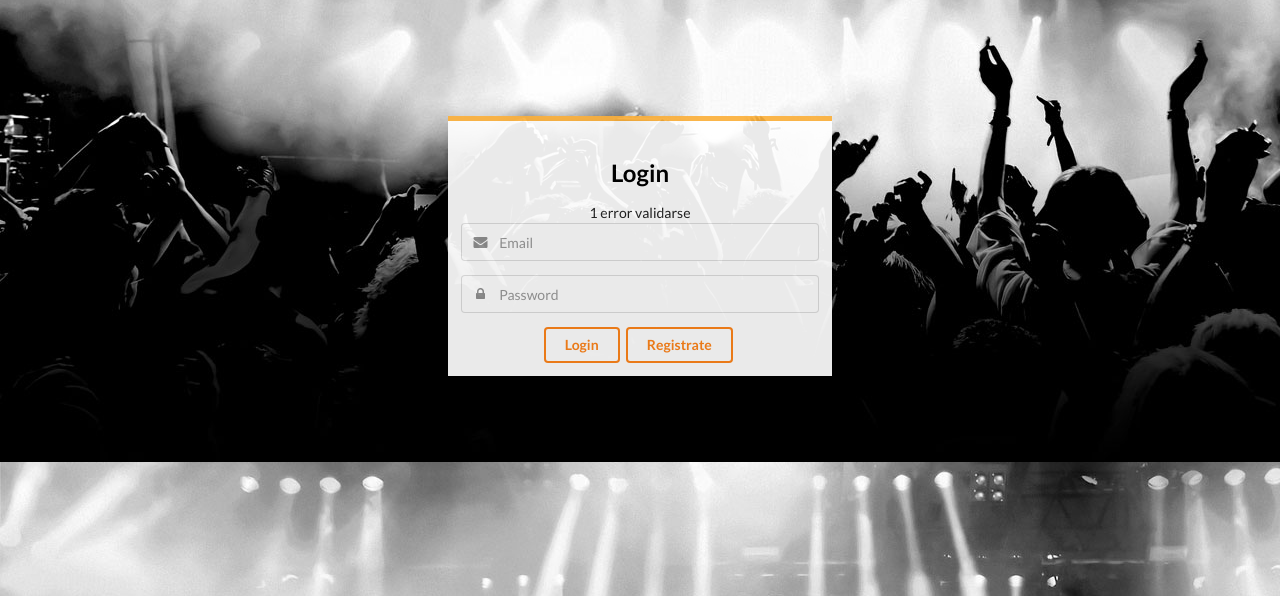
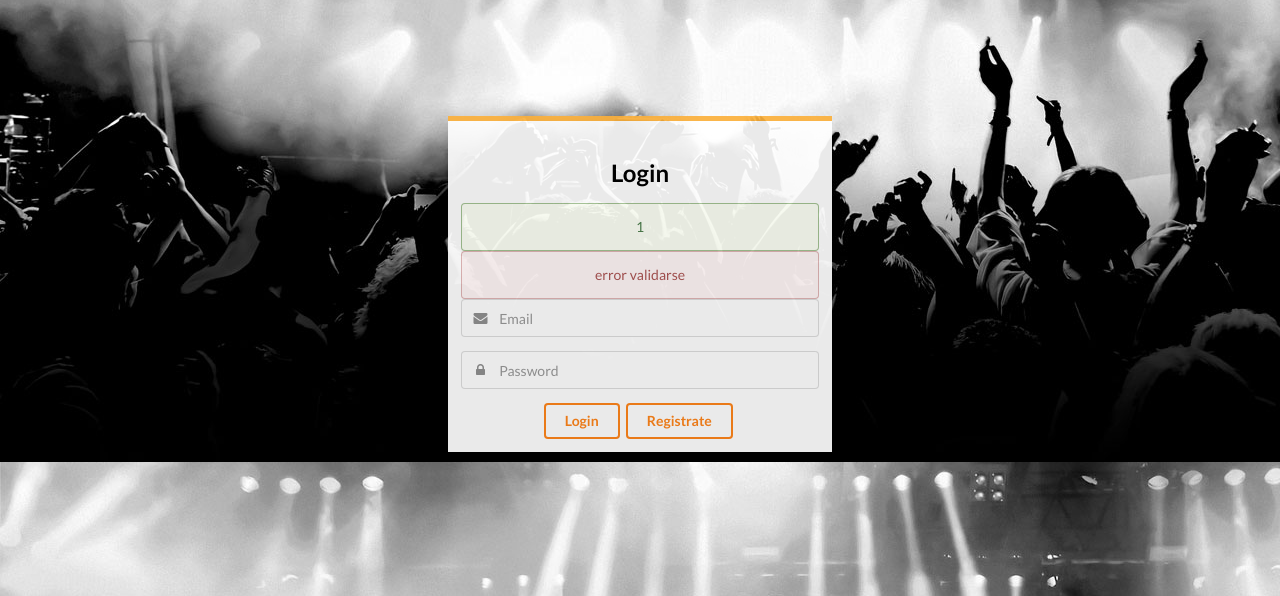
Before and after one commit to Soundity/PR05, a PHP site: page /login.php in a window 1280 px wide. Shown: the part 204-800 px from the top of the page. Run offline with PHP 8.4, Linux system fonts and the light colour scheme; a user stored in the database is signed in.

Commit message:
Fondo sin repetirse mas estilo mensaje error login

```diff
--- a/login.php
+++ b/login.php
@@ -26,36 +26,36 @@
 		</h2>
 		<!-- MENSAJES BUENOS -->
 		<?php
-		if(isset($creado_correctamente)) echo $creado_correctamente;
+		if(isset($creado_correctamente))
+			echo "<div class='ui form success'>
+ 			<div class='ui success message'><p>" . $creado_correctamente . "</p></div></div>" ;
 		?>
 		<!-- MENSAJES MALOS -->
 		<?php
-		if(isset($error_login)) echo $error_login;
-		if(isset($validarse)) echo $validarse;
+		if(isset($error_login))
+			echo "<div class='ui form error'>
+ 			<div class='ui error message'><p> " . $error_login . "</p></div></div>";
+		if(isset($validarse))
+			echo "<div class='ui form error'>
+ 			<div class='ui error message'><p> " . $validarse . "</p></div></div>";
 		?>
 		<div class="ui form">
 	  		<div class="five wide field">
 	   			<div class="ui left icon input">
 	  				<input type="text" placeholder="Email" name="correo">
 	  				<i class="mail icon"></i>
-	  				<!-- <div class="ui mini corner label">
-    					<i class="asterisk icon"></i>
-  					</div> -->
+
 				</div>
 	  		</div>
 	  		<div class="five wide field">
 	  			<div class="ui left icon input">
 	  				<input type="password" placeholder="Password" name="contrasena">
 	  				<i class="lock icon"></i>
-	  				<!-- <div class="ui mini corner label">
-    					<i class="asterisk icon"></i>
-  					</div> -->
 				</div>
 	 		 </div>
 	 		</i><input type="submit" class="ui inverted orange button" value="Login"/>
 	 		 <input type="button" class="ui inverted orange button" onclick="location='registro.php'" value="Registrate"/>
-	 		<!--<button class="ui inverted orange button">Login</button>
-	 		<button class="ui inverted orange button">Registrate</button>-->
+
 		</div>
 	</form>
 
```
